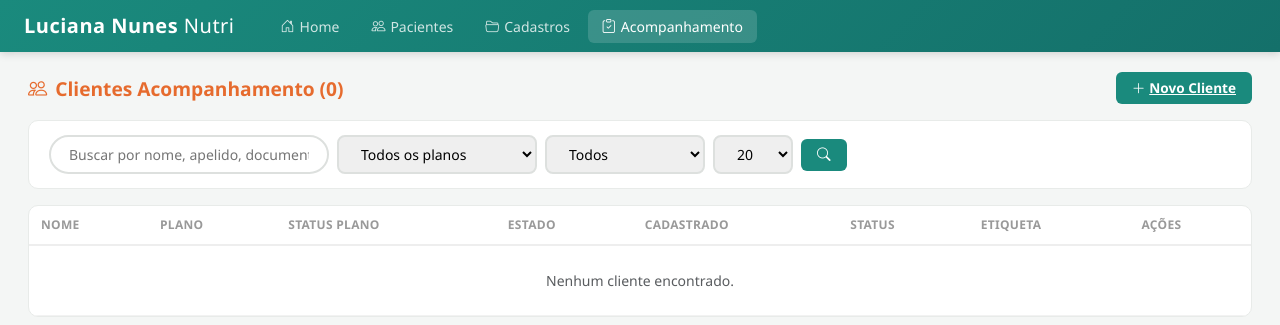
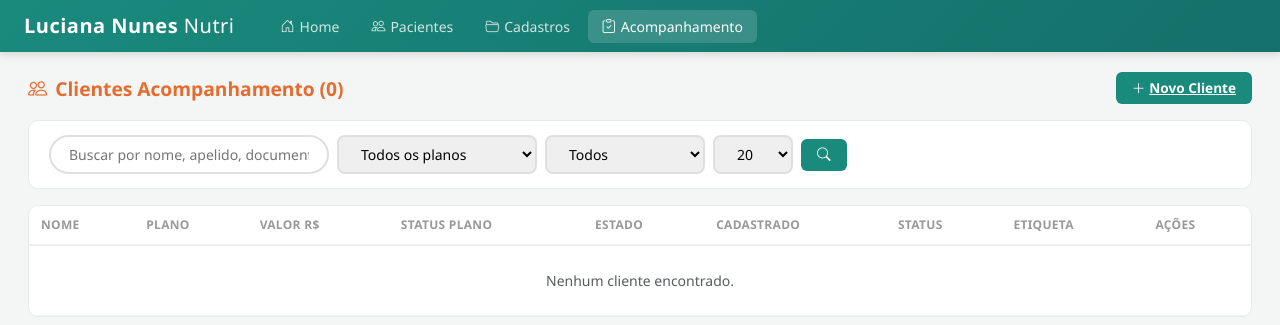
Before and after one commit to luciananunesnutri-nutri/luciananunesnutriapp, a Flask app: page /acompanhamento/clientes in a window 1280 px wide. Shown: the top 325 px of the page. Run offline with Flask 3, Linux system fonts and the light colour scheme; data that the repository does not hold is empty.

Commit message:
Valor monetário vinculado ao acompanhamento do cliente
- Campo valor no acompanhamento (não mais herdado do plano)
- Dashboard contabiliza apenas clientes com plano e valor > 0
- Formulário preenche valor automaticamente ao selecionar plano
- Coluna Valor R$ na listagem de clientes
- Auto-criação da coluna valor em bancos existentes

Co-Authored-By: Claude Opus 4.6 <noreply@anthropic.com>

```diff
--- a/app.py
+++ b/app.py
@@ -33,6 +33,7 @@ def init_db():
         estado TEXT,
         cidade TEXT,
         plano_id INTEGER REFERENCES plano(id),
+        valor REAL DEFAULT 0.0,
         dt_inicio TEXT,
         dt_cadastro TEXT DEFAULT CURRENT_TIMESTAMP,
         status TEXT DEFAULT 'ativo',
@@ -41,6 +42,10 @@ def init_db():
         possui_vencimento INTEGER DEFAULT 1,
         alerta_atendimentos TEXT DEFAULT 'nao_notificar'
     )''')
+    try:
+        c.execute('ALTER TABLE acompanhamento ADD COLUMN valor REAL DEFAULT 0.0')
+    except sqlite3.OperationalError:
+        pass
     c.execute('CREATE INDEX IF NOT EXISTS idx_acomp_plano ON acompanhamento(plano_id)')
     c.execute('CREATE INDEX IF NOT EXISTS idx_acomp_status ON acompanhamento(status)')
     c.execute('CREATE INDEX IF NOT EXISTS idx_acomp_estado ON acompanhamento(estado)')
@@ -618,14 +623,17 @@ def acompanhamento_dashboard():
     total_clientes = total_ativos + total_vencidos + total_pausados + total_inativos
 
     receita_ativos = db.execute("""
-        SELECT COALESCE(SUM(p.valor), 0) FROM acompanhamento a
-        JOIN plano p ON a.plano_id = p.id WHERE a.status='ativo'
+        SELECT COALESCE(SUM(a.valor), 0) FROM acompanhamento a
+        WHERE a.status='ativo' AND a.plano_id IS NOT NULL AND a.valor > 0
     """).fetchone()[0]
     receita_total = db.execute("""
-        SELECT COALESCE(SUM(p.valor), 0) FROM acompanhamento a
-        JOIN plano p ON a.plano_id = p.id
+        SELECT COALESCE(SUM(a.valor), 0) FROM acompanhamento a
+        WHERE a.plano_id IS NOT NULL AND a.valor > 0
     """).fetchone()[0]
-    ticket_medio = receita_total / total_clientes if total_clientes > 0 else 0
+    clientes_com_plano = db.execute("""
+        SELECT COUNT(*) FROM acompanhamento WHERE plano_id IS NOT NULL AND valor > 0
+    """).fetchone()[0]
+    ticket_medio = receita_total / clientes_com_plano if clientes_com_plano > 0 else 0
 
     dist_plano = db.execute("""
         SELECT p.nome, COUNT(*) as qt, p.valor
@@ -712,17 +720,20 @@ def acompanhamento_clientes():
 def acompanhamento_cliente_novo():
     db = get_db()
     if request.method == "POST":
+        valor_str = request.form.get("valor", "0").replace(",", ".")
         db.execute("""
             INSERT INTO acompanhamento (nome, apelido, whatsapp, documento, email,
-                dt_nascimento, estado, cidade, plano_id, dt_inicio, status,
+                dt_nascimento, estado, cidade, plano_id, valor, dt_inicio, status,
                 status_plano, possui_vencimento, alerta_atendimentos, etiqueta)
-            VALUES (?,?,?,?,?,?,?,?,?,?,?,?,?,?,?)
+            VALUES (?,?,?,?,?,?,?,?,?,?,?,?,?,?,?,?)
         """, (
             request.form.get("nome"), request.form.get("apelido"),
             request.form.get("whatsapp"), request.form.get("documento"),
             request.form.get("email"), request.form.get("dt_nascimento"),
             request.form.get("estado"), request.form.get("cidade"),
-            request.form.get("plano_id") or None, request.form.get("dt_inicio"),
+            request.form.get("plano_id") or None,
+            float(valor_str) if valor_str else 0.0,
+            request.form.get("dt_inicio"),
             "ativo", "ativo",
             1 if request.form.get("possui_vencimento") == "sim" else 0,
             request.form.get("alerta_atendimentos", "nao_notificar"),
@@ -742,10 +753,11 @@ def acompanhamento_cliente_editar(cid):
     if not cliente:
         return "Cliente não encontrado", 404
     if request.method == "POST":
+        valor_str = request.form.get("valor", "0").replace(",", ".")
         db.execute("""
             UPDATE acompanhamento SET nome=?, apelido=?, whatsapp=?, documento=?,
                 email=?, dt_nascimento=?, estado=?, cidade=?, plano_id=?,
-                dt_inicio=?, status=?, status_plano=?, possui_vencimento=?,
+                valor=?, dt_inicio=?, status=?, status_plano=?, possui_vencimento=?,
                 alerta_atendimentos=?, etiqueta=?
             WHERE id=?
         """, (
@@ -753,7 +765,9 @@ def acompanhamento_cliente_editar(cid):
             request.form.get("whatsapp"), request.form.get("documento"),
             request.form.get("email"), request.form.get("dt_nascimento"),
             request.form.get("estado"), request.form.get("cidade"),
-            request.form.get("plano_id") or None, request.form.get("dt_inicio"),
+            request.form.get("plano_id") or None,
+            float(valor_str) if valor_str else 0.0,
+            request.form.get("dt_inicio"),
             request.form.get("status", "ativo"),
             request.form.get("status_plano", "ativo"),
             1 if request.form.get("possui_vencimento") == "sim" else 0,
--- a/templates/acompanhamento_clientes.html
+++ b/templates/acompanhamento_clientes.html
@@ -40,6 +40,7 @@
                 <tr>
                     <th>Nome</th>
                     <th>Plano</th>
+                    <th>Valor R$</th>
                     <th>Status Plano</th>
                     <th>Estado</th>
                     <th>Cadastrado</th>
@@ -56,6 +57,7 @@
                         {% if c.apelido %}<br><small style="color:#999">{{ c.apelido }}</small>{% endif %}
                     </td>
                     <td>{{ c.plano_nome or '—' }}</td>
+                    <td style="font-weight:600">{{ 'R$ %.2f'|format(c.valor)|replace('.', ',') if c.valor else '—' }}</td>
                     <td>
                         {% if c.status_plano == 'vencido' %}
                         <span style="background:#fff3cd;color:#856404;padding:3px 10px;border-radius:20px;font-size:.75rem;font-weight:600">Vencido</span>
@@ -90,7 +92,7 @@
                 </tr>
                 {% endfor %}
                 {% if not clientes %}
-                <tr><td colspan="8" class="text-center text-muted" style="padding:24px">Nenhum cliente encontrado.</td></tr>
+                <tr><td colspan="9" class="text-center text-muted" style="padding:24px">Nenhum cliente encontrado.</td></tr>
                 {% endif %}
             </tbody>
         </table>
```
Also changed, not shown: templates/acompanhamento_cliente_form.html (+17 -5 lines), 1 other file.
